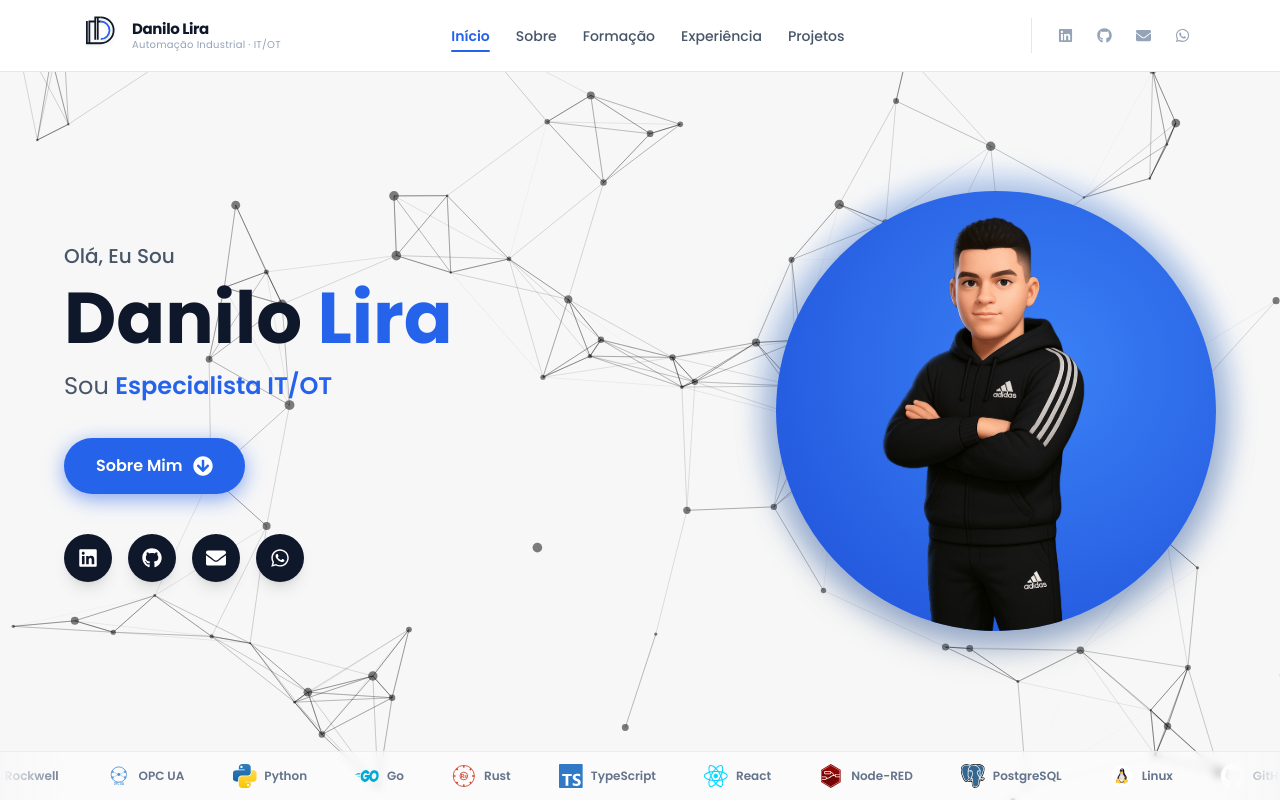
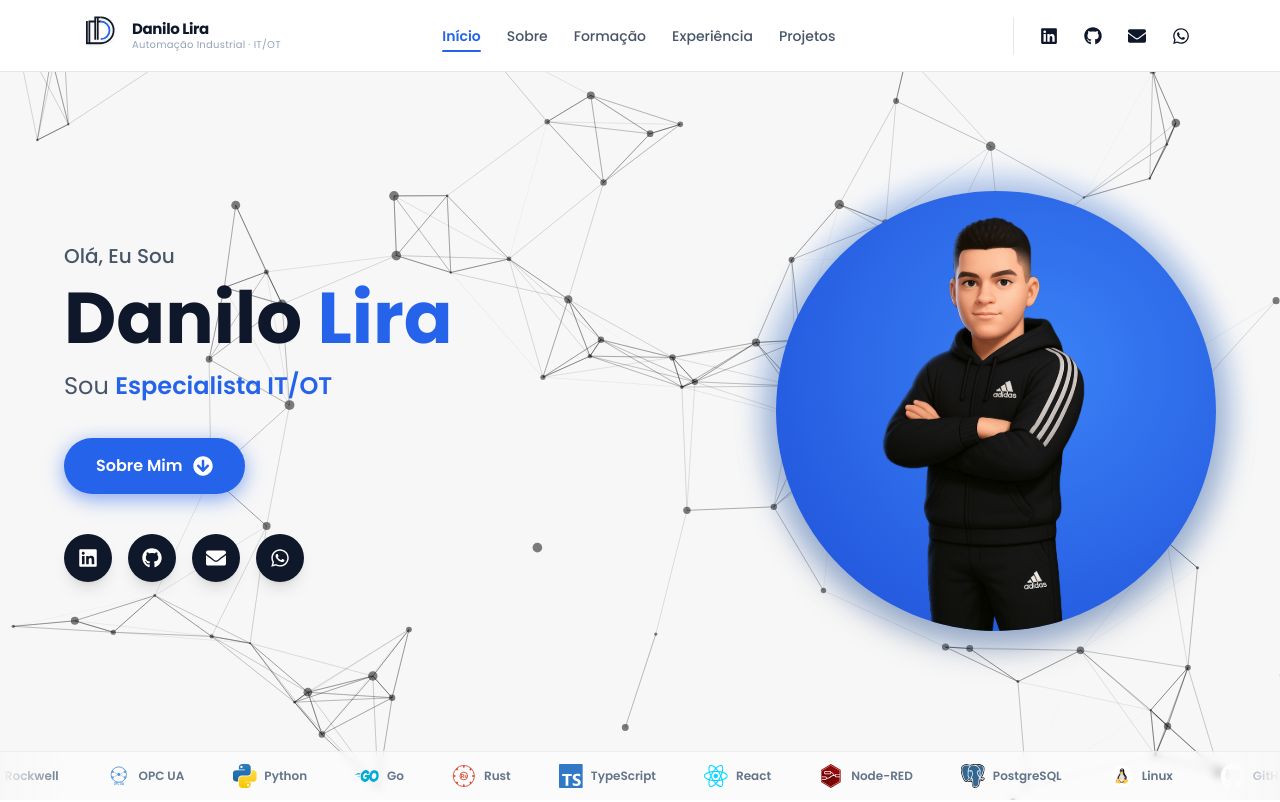
Before and after one commit to danilohenriquesilvalira/Porfolio_DaniloLira, a React (Vite) app: page / in a window 1280 px wide. Shown: the top 802 px of the page. Built offline with nearby package versions, Linux system fonts and the light colour scheme.

Commit message:
Make Navbar social icons more visible and consistent
Desktop header social icons were faded slate-400 and small (15px),
making them hard to notice. Bumped to 18px and switched default
color to black (slate-900) with blue on hover, matching the rest of
the site's black/blue/white palette.

```diff
--- a/src/components/layout/Navbar.tsx
+++ b/src/components/layout/Navbar.tsx
@@ -12,10 +12,10 @@ const navLinks = [
 ];
 
 const socialLinks = [
-  { href: 'https://linkedin.com/in/danilo-lira-82b17516b',     icon: <FaLinkedin size={15} />, label: 'LinkedIn'  },
-  { href: 'https://github.com/danilohenriquesilvalira',         icon: <FaGithub   size={15} />, label: 'GitHub'    },
-  { href: 'mailto:danilosilvalira@hotmail.com',                 icon: <FaEnvelope size={15} />, label: 'Email'     },
-  { href: 'https://wa.me/351935479757',                         icon: <FaWhatsapp size={15} />, label: 'WhatsApp'  },
+  { href: 'https://linkedin.com/in/danilo-lira-82b17516b',     icon: <FaLinkedin size={18} />, label: 'LinkedIn'  },
+  { href: 'https://github.com/danilohenriquesilvalira',         icon: <FaGithub   size={18} />, label: 'GitHub'    },
+  { href: 'mailto:danilosilvalira@hotmail.com',                 icon: <FaEnvelope size={18} />, label: 'Email'     },
+  { href: 'https://wa.me/351935479757',                         icon: <FaWhatsapp size={18} />, label: 'WhatsApp'  },
 ];
 
 const LogoSVG = () => (
@@ -131,12 +131,12 @@ const Navbar = () => {
         </div>
 
         {/* Desktop social */}
-        <div className="hidden md:flex items-center gap-1 border-l border-slate-200 ml-4 pl-4">
+        <div className="hidden md:flex items-center gap-1.5 border-l border-slate-200 ml-4 pl-4">
           {socialLinks.map(s => (
             <a key={s.label} href={s.href}
                target={s.href.startsWith('http') ? '_blank' : undefined}
                rel="noopener noreferrer" aria-label={s.label}
-               className="p-2.5 text-slate-400 hover:text-blue-600 hover:bg-blue-50 rounded-lg transition-all duration-150">
+               className="p-2.5 text-slate-900 hover:text-blue-600 hover:bg-blue-50 rounded-lg transition-all duration-150">
               {s.icon}
             </a>
           ))}
```
